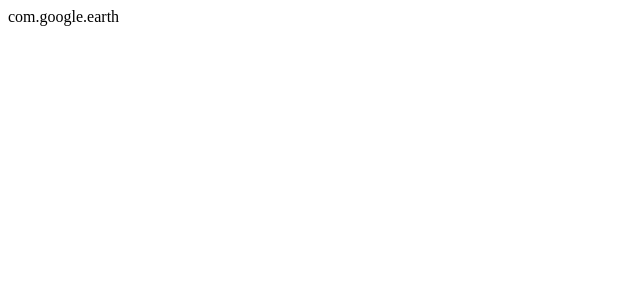
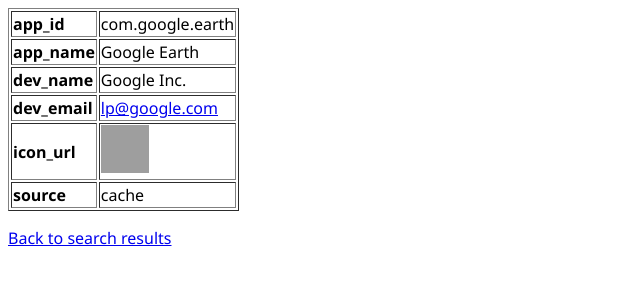
Before and after one commit to viren-nadkarni/dapp, a Django app: a page that uses play/views.py in a window 1280 px wide. Before the commit the part shown is almost empty. Shown: the top 300 px of the page, without its empty margins (0-640 px from the left). Run offline with Django 3.2, Linux system fonts and the light colour scheme; data comes from the database, SQL or seed files in the repository; both versions use the stored data as it was after the commit; grey boxes are pictures that could not be loaded.

Commit message:
implement getting details for a specified app
and caching to database

```diff
--- a/play/templates/app.html
+++ b/play/templates/app.html
@@ -1,4 +1,33 @@
 {% extends "base.html" %}
 
 {% block content %}
+    <table border="1">
+        <tr>
+            <td><b> app_id </b></td>
+            <td> {{ app.app_id }} </td>
+        </tr>
+        <tr>
+            <td><b> app_name </b></td>
+            <td> {{ app.app_name }} </td>
+        </tr>
+        <tr>
+            <td><b> dev_name </b></td>
+            <td> {{ app.dev_name }} </td>
+        </tr>
+        <tr>
+            <td><b> dev_email </b></td>
+            <td><a href="{{ app.icon_url }}">{{ app.dev_email | slice:"7:" }}</a></td>
+        </tr>
+        <tr>
+            <td><b> icon_url </b></td>
+            <td><a href="{{ app.icon_url }}"><img src="{{ app.icon_url }}" width="48" height="48"></a></td>
+        </tr>
+        <tr>
+            <td><b> source </b></td>
+            <td> {{ source }} </td>
+        </tr>
+    </table>
+    <p>
+        <a href="{{ request.META.HTTP_REFERER }}">Back to search results</a>
+    </p>
 {% endblock %}
--- a/play/templates/base.html
+++ b/play/templates/base.html
@@ -2,6 +2,7 @@
 <html lang="en" xml:lang="en">
   <head>
     <meta http-equiv="content-type" content="text/html; charset=utf-8" />
+    <style>body{font-family:Segoe UI,Helvetica Neue,Helvetica,sans-serif;}</style>
   </head>
   <body>
     {% block content %}
--- a/play/views.py
+++ b/play/views.py
@@ -1,31 +1,82 @@
+import requests
+import lxml.html
+
 from django.shortcuts import render
 from django.http import HttpResponse
 from django.template import loader
+from django.core.exceptions import ObjectDoesNotExist
 
 from .models import PlayApp
 
+APP_SEARCH_URL = 'https://play.google.com/store/search?c=apps&q={}'
+APP_DETAILS_URL = 'https://play.google.com/store/apps/details?id={}'
 
-def search(requests):
+
+def search(request):
     template = loader.get_template('search.html')
     return HttpResponse(template.render(template))
 
 
-def results(requests):
+def results(request):
     template = loader.get_template('results.html')
-    if requests.method == 'GET':
-        search_term = requests.GET.get('search_term')
+    if request.method == 'GET':
+        search_term = request.GET.get('search_term')
 
     # search database for the term
     try:
-        output = PlayApp.objects.get(app_name__contains=search_term)
+        output = PlayApp.objects.filter(app_name__contains=search_term)
     except:
         # else web scrape
         pass
-        # and cache in db
 
-    return HttpResponse(output)
+    return HttpResponse( template.render( context={'search_results': output} ) )
 
 
-def app(requests, entry_name):
-    output = entry_name
-    return HttpResponse(output)
+def app(request, app_id):
+    template = loader.get_template('app.html')
+
+    try:
+        # check if the said app details are available in db
+        output = PlayApp.objects.get(app_id__iexact=app_id)
+
+        # the source field will indicate where the details have been pulled from
+        source = 'cache'
+
+    except ObjectDoesNotExist:
+        # app details are not cached
+        # so we scrape app info
+        store_page = requests.get( APP_DETAILS_URL.format( app_id ) ).text
+        tree = lxml.html.fromstring(store_page)
+        source = 'web'
+
+        # the XPath has been copied from the browser inspection mode
+        # susceptible to failure even if a small change is made in page layout
+        try:
+            output = {
+                'app_id': app_id,
+                'app_name': tree.xpath('//*[@id="body-content"]/div/div/div[1]/div[1]/div/div[1]/div[2]/div[1]/div/text()')[0],
+                'dev_name': tree.xpath('//*[@id="body-content"]/div/div/div[1]/div[3]/div/div[2]/div[8]/div[2]/text()')[0],
+                'dev_email': tree.xpath('//*[@id="body-content"]/div/div/div[1]/div[3]/div/div[2]/div[9]/div[2]/a[2]/@href')[0],
+                'icon_url': tree.xpath('//*[@id="body-content"]/div/div/div[1]/div[1]/div/div[1]/div[1]/img/@src')[0],
+            }
+
+            # and cache it in db
+            PlayApp(app_id=output['app_id'],
+                    app_name=output['app_name'],
+                    dev_name=output['dev_name'],
+                    dev_email=output['dev_email'],
+                    icon_url=output['icon_url']).save()
+
+        except IndexError:
+            # exception when the app does not exist on play store
+            output = {
+                'app_id': app_id,
+                'app_name': 'Not found',
+                'dev_name': 'Not found',
+                'dev_email': '',
+                'icon_url': '',
+            }
+
+    return HttpResponse( template.render( context={'app': output,
+                                                   'source': source,
+                                                   'request': request} ) )
```
Also changed, not shown: play/templates/results.html (+21 -0 lines), db.sqlite3.
